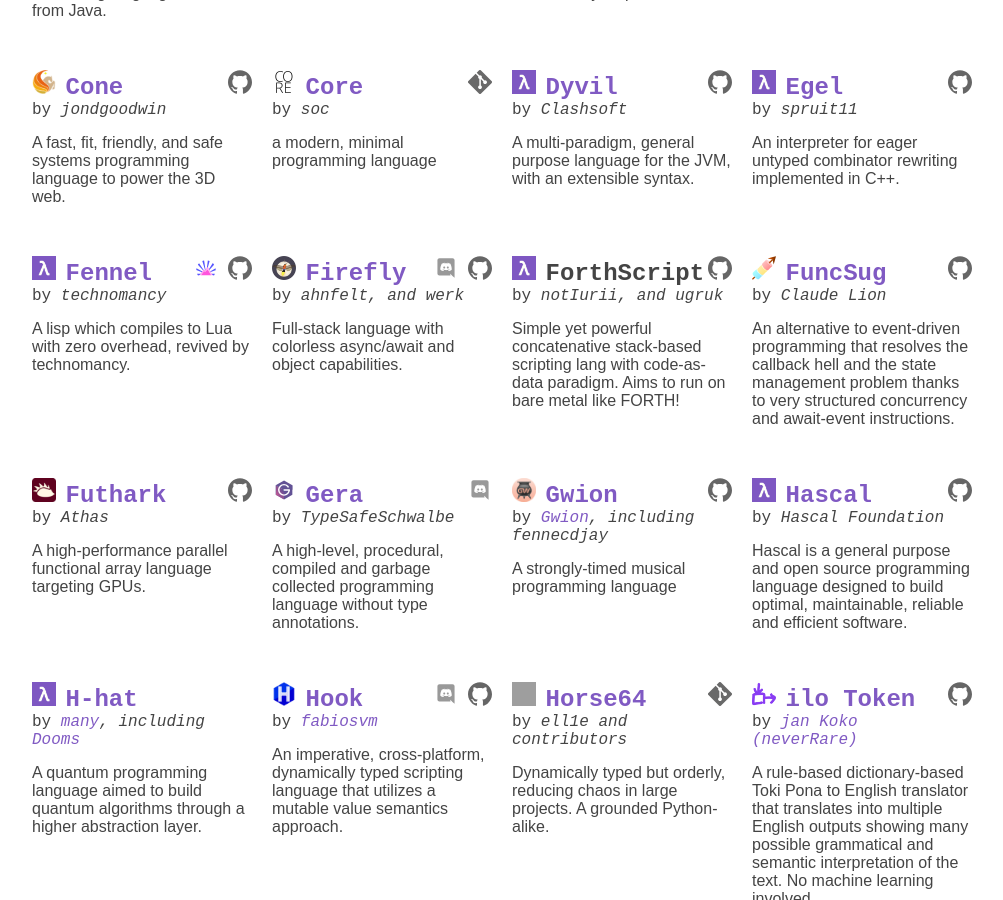
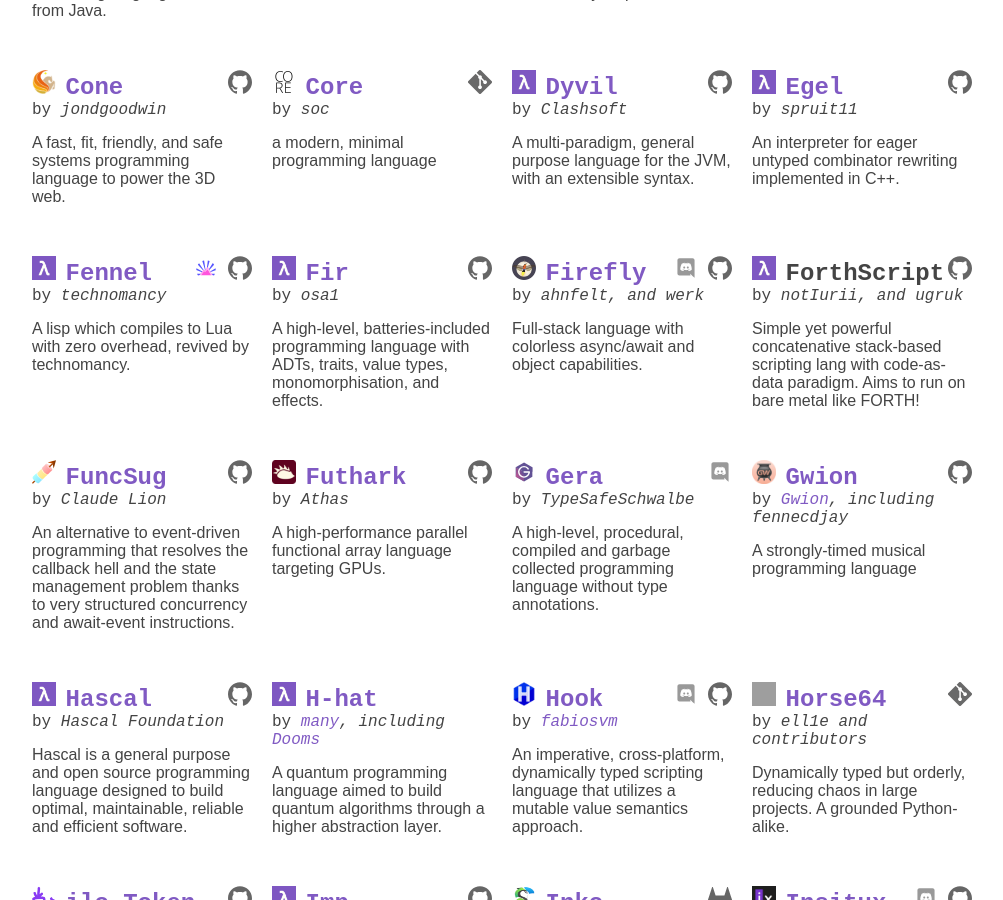
Before and after one commit to proglangdesign/proglangdesign.github.io, a Jekyll site: the page built from index.html, in a window 1280 px wide and 900 px high, scrolled down 1330 px. Shown: the whole window, without its empty margins (138-1141 px from the left). Built offline with Jekyll 4.4.1, drawn with Linux system fonts in a browser that asks for light colours; grey boxes are pictures that could not be loaded.

Commit message:
Add Fir to projects

```diff
--- a/_data/projects.yml
+++ b/_data/projects.yml
@@ -204,6 +204,18 @@ Fennel:
   author: technomancy
   summary: >
     A lisp which compiles to Lua with zero overhead, revived by technomancy.
+
+Fir:
+  website: https://fir-lang.github.io
+  github: fir-lang/fir
+  author: osa1
+  summary: >
+    A high-level, batteries-included programming language with ADTs, traits,
+    value types, monomorphisation, and effects.
+  tags:
+    - compiled
+    - strong types
+    - imperative
 
 Firefly:
   website: https://www.ahnfelt.net/async-await-inference-in-firefly/
```
